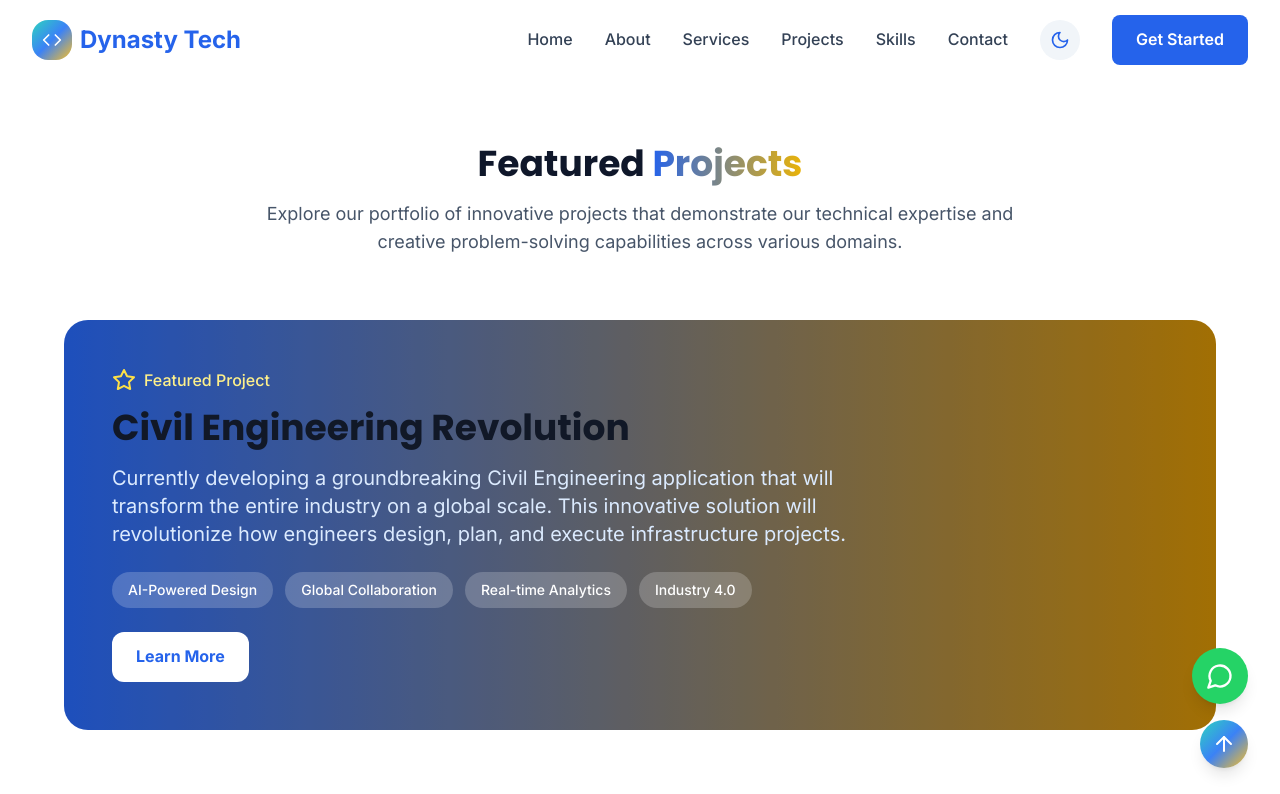
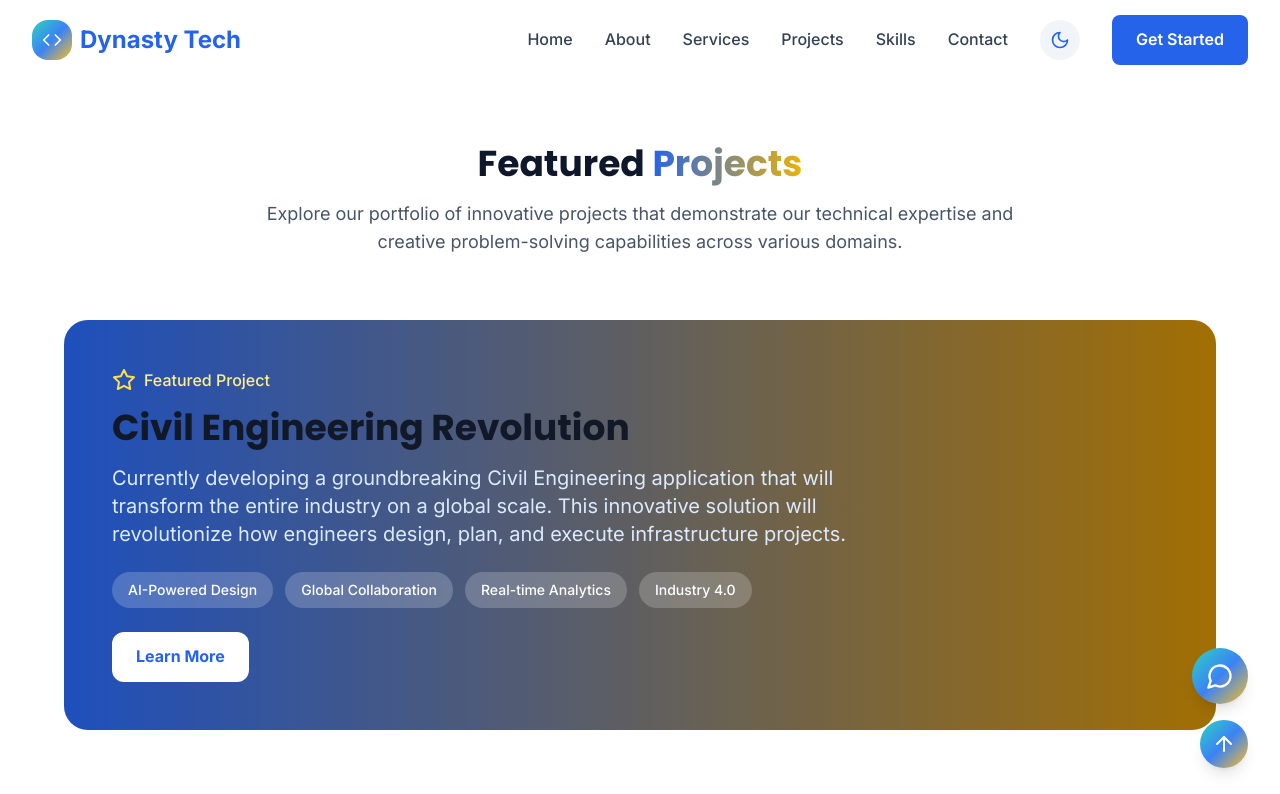
Before and after one commit to DynastyTech/business, a React (Create React App) app in the folder client/: page /projects in a window 1280 px wide. Shown: the top 794 px of the page. Built offline with nearby package versions, Linux system fonts and the light colour scheme; grey boxes are pictures that could not be loaded.

Commit message:
style: Update WhatsApp button to match scroll-to-top styling
- WhatsApp button now uses same gradient as scroll-to-top button
- Button turns WhatsApp green (#25D366) only on hover
- Added whatsapp-btn CSS class for gradient-to-green hover effect
- Consistent styling across floating buttons

```diff
--- a/client/src/components/Footer.js
+++ b/client/src/components/Footer.js
@@ -210,7 +210,7 @@ const Footer = () => {
         whileHover={{ scale: 1.1 }}
         whileTap={{ scale: 0.9 }}
         transition={{ duration: 0.3 }}
-        className="fixed bottom-24 right-4 sm:right-8 w-12 h-12 sm:w-14 sm:h-14 bg-[#25D366] hover:bg-[#128C7E] text-white rounded-full shadow-lg hover:shadow-xl transition-all duration-300 z-50 flex items-center justify-center group"
+        className="fixed bottom-24 right-4 sm:right-8 w-12 h-12 sm:w-14 sm:h-14 whatsapp-btn text-white rounded-full shadow-lg hover:shadow-xl transition-all duration-300 z-50 flex items-center justify-center group"
         title="Chat on WhatsApp"
       >
         <MessageCircle className="w-6 h-6 sm:w-7 sm:h-7" />
--- a/client/src/index.css
+++ b/client/src/index.css
@@ -157,6 +157,15 @@
 
   .icon-gradient-box {
     @apply bg-gradient-to-br from-teal-400 via-blue-500 to-amber-400 rounded-2xl flex items-center justify-center;
+  }
+
+  /* WhatsApp button - gradient default, green on hover */
+  .whatsapp-btn {
+    @apply bg-gradient-to-br from-teal-400 via-blue-500 to-amber-400;
+  }
+
+  .whatsapp-btn:hover {
+    background: #25D366 !important;
   }
 
   .btn-primary {
```
